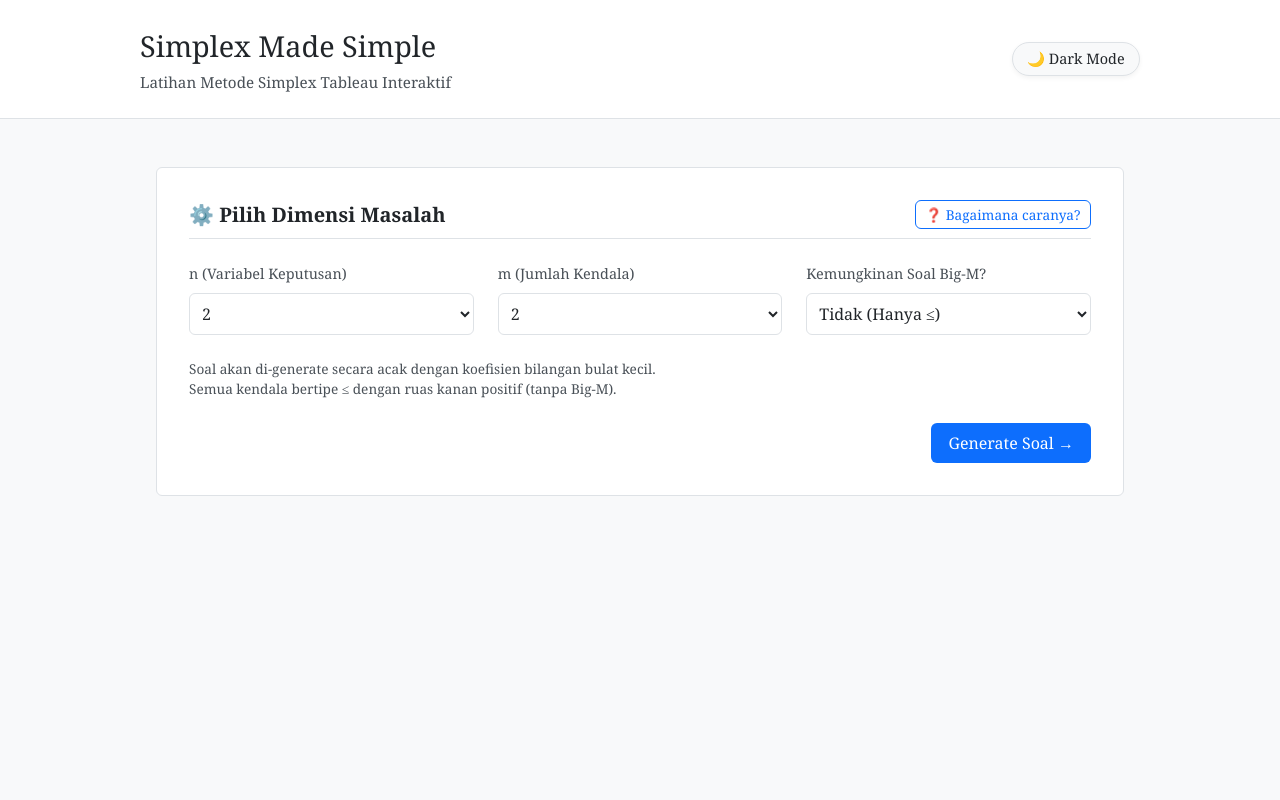
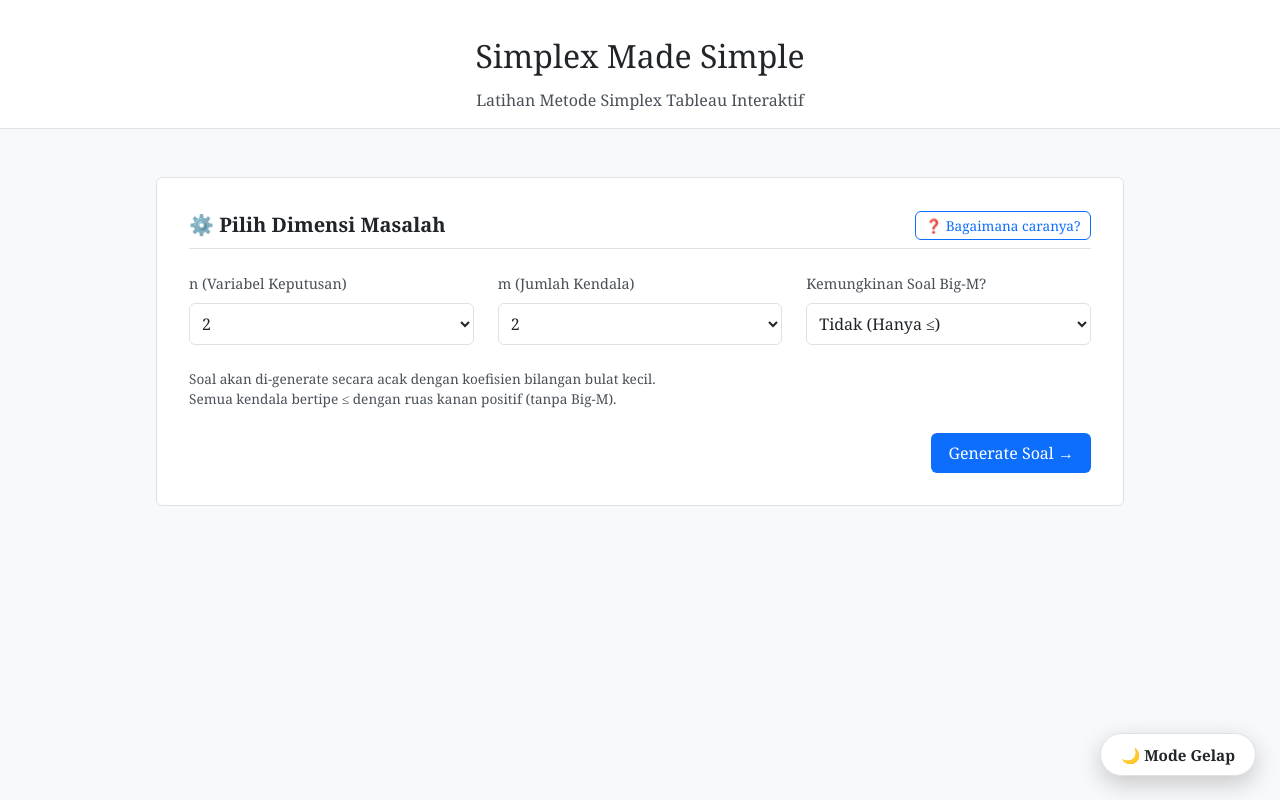
Before and after one commit to realfeeds/simplex-made-simple, a plain HTML site: page index.html in a window 1280 px wide. Drawn offline with nearby package versions, Linux system fonts and the light colour scheme.

Commit message:
Implement modern floating bottom-right dark mode toggle button

```diff
--- a/app.js
+++ b/app.js
@@ -1957,6 +1957,14 @@ function initTheme() {
   const savedTheme = localStorage.getItem('simplex_theme') ||
     (window.matchMedia && window.matchMedia('(prefers-color-scheme: dark)').matches ? 'dark' : 'light');
   applyTheme(savedTheme);
+
+  const btn = $('themeToggle');
+  if (btn) {
+    btn.onclick = (e) => {
+      e.preventDefault();
+      toggleTheme();
+    };
+  }
 }
 
 function applyTheme(theme) {
@@ -1964,7 +1972,7 @@ function applyTheme(theme) {
   localStorage.setItem('simplex_theme', theme);
   const btn = $('themeToggle');
   if (btn) {
-    btn.innerHTML = theme === 'dark' ? '☀️ Light Mode' : '🌙 Dark Mode';
+    btn.innerHTML = theme === 'dark' ? '☀️ Mode Terang' : '🌙 Mode Gelap';
   }
 }
 
--- a/index.html
+++ b/index.html
@@ -11,20 +11,16 @@
 </head>
 <body>
   <header>
-    <div class="header-wrapper">
-      <div>
-        <h1>Simplex Made Simple</h1>
-        <p>Latihan Metode Simplex Tableau Interaktif</p>
-      </div>
-      <button id="themeToggle" class="theme-toggle" onclick="toggleTheme()">🌙 Dark Mode</button>
-    </div>
+    <h1>Simplex Made Simple</h1>
+    <p>Latihan Metode Simplex Tableau Interaktif</p>
   </header>
-
 
   <div class="container">
     <div id="mainContent"></div>
   </div>
 
+  <button id="themeToggle" class="floating-theme-toggle" type="button" aria-label="Toggle theme">🌙 Mode Gelap</button>
+
   <script src="app.js"></script>
 </body>
 </html>
--- a/style.css
+++ b/style.css
@@ -53,54 +53,60 @@ input, select {
 
 /* ===================== HEADER ===================== */
 header {
-  padding: 1.5rem 1rem;
+  text-align: center;
+  padding: 2rem 1rem 1rem;
   background: var(--bg-secondary);
   border-bottom: 1px solid var(--border-color);
   margin-bottom: 2rem;
   transition: background 0.25s ease, border-color 0.25s ease;
 }
 
-.header-wrapper {
-  display: flex;
-  justify-content: space-between;
-  align-items: center;
-  max-width: 1000px;
-  margin: 0 auto;
-  gap: 1rem;
-  flex-wrap: wrap;
-}
-
 header h1 {
-  font-size: 1.8rem;
+  font-size: 2rem;
   font-weight: normal;
   color: var(--text-primary);
 }
 
 header p {
   color: var(--text-secondary);
-  font-size: 0.95rem;
-  margin-top: 0.25rem;
+  font-size: 1rem;
+  margin-top: 0.5rem;
 }
 
-.theme-toggle {
-  background: var(--bg-primary);
+/* ===================== FLOATING THEME TOGGLE ===================== */
+.floating-theme-toggle {
+  position: fixed;
+  bottom: 1.5rem;
+  right: 1.5rem;
+  z-index: 9999;
+  background: var(--bg-secondary);
+  color: var(--text-primary);
   border: 1px solid var(--border-color);
-  color: var(--text-primary);
-  padding: 0.4rem 0.9rem;
-  border-radius: 20px;
+  padding: 0.65rem 1.25rem;
+  border-radius: 50px;
   cursor: pointer;
   font-family: inherit;
-  font-size: 0.9rem;
-  display: inline-flex;
+  font-size: 0.95rem;
+  font-weight: bold;
+  display: flex;
   align-items: center;
-  gap: 0.4rem;
-  transition: all 0.2s ease;
-  box-shadow: 0 2px 5px rgba(0, 0, 0, 0.05);
+  gap: 0.5rem;
+  box-shadow: 0 8px 24px rgba(0, 0, 0, 0.2);
+  backdrop-filter: blur(10px);
+  -webkit-backdrop-filter: blur(10px);
+  transition: transform 0.2s ease, box-shadow 0.2s ease, background 0.25s ease, border-color 0.25s ease, color 0.25s ease;
+  user-select: none;
 }
 
-.theme-toggle:hover {
+.floating-theme-toggle:hover {
+  transform: translateY(-3px) scale(1.03);
   border-color: var(--accent);
   color: var(--accent);
+  box-shadow: 0 12px 30px rgba(0, 0, 0, 0.3);
+}
+
+.floating-theme-toggle:active {
+  transform: translateY(0) scale(0.97);
 }
 
 /* ===================== STEP INDICATOR ===================== */
```
